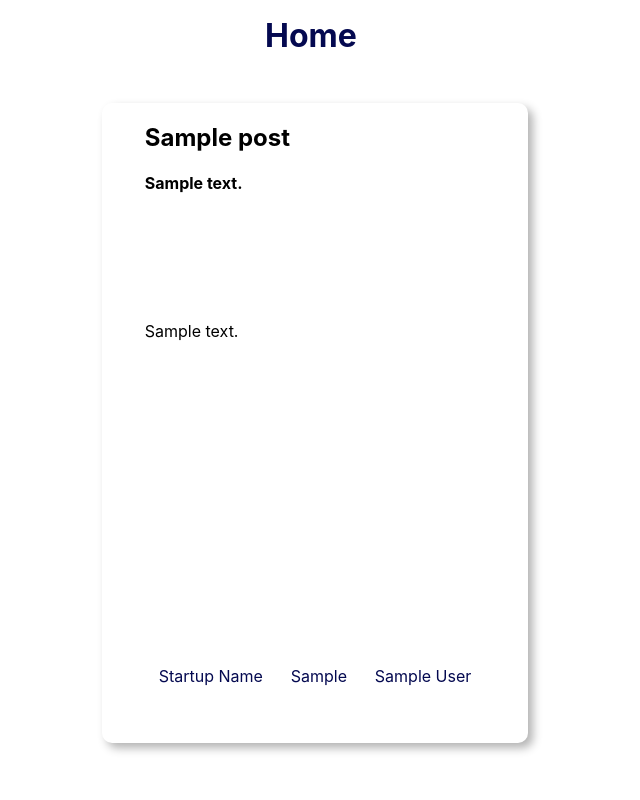
After one commit to becanmccotemig/iris, a PHP site: page /login-register/displayPosts.php in a window 1280 px wide. The commit adds this page. Shown: the whole page, without its empty margins (325-965 px from the left). Run offline with PHP 8.4, Linux system fonts and the light colour scheme; the visitor is signed in with stand-in values (Sample User, id 1); tables that the repository leaves empty or names only in its code hold one stand-in row (values such as "Sample post").

Commit message:
fnc 2 - rebeca costa - página de posts

```diff
--- a/project/design/style.css
+++ b/project/design/style.css
@@ -1,5 +1,3 @@
-
-
 body {
     font-family: "Inter", sans-serif;
     box-sizing: border-box;
@@ -35,3 +33,54 @@ ul {
 .container-header svg {
     fill: white;
 }
+
+h1{
+    width: 100px;
+    margin: 1rem auto;
+    color: #040950;
+}
+
+.card{
+    width: 35%;
+    height: 40rem;
+    margin: 2rem;
+    box-shadow: 5px 5px 10px rgba(0, 0, 0, 0.3);
+    border-radius: 10px;
+    display: flex;
+    display: flex;
+    justify-content: center;
+}
+
+.section{
+    width: 95vw;
+    margin: 0 auto;
+    display: flex;
+    justify-content: space-around;
+    align-content: space-around;
+    flex-wrap: wrap;
+}
+
+.card-container{
+    width: 80%;
+    height: 90%;
+    display: flex;
+    flex-direction: column;
+    justify-content: space-around;
+    align-content: space-around;
+}
+
+.card-post-header{
+    height: 35%;
+}
+
+.card-post-container{
+    height: 60%;
+    overflow-y: scroll;
+}
+
+.card-post-footer{
+    height: 5%;
+    display: flex;
+    justify-content: space-around;
+    color: #040950;
+}
--- /dev/null
+++ b/project/displayPosts.php
@@ -0,0 +1,55 @@
+<?php
+    session_start();
+    if (!isset($_SESSION["user"])) {
+        header("Location: login.php");
+        exit();
+    }
+
+    require_once 'database.php';
+
+    $sql = "SELECT * FROM post";
+    $all_posts = $conn->query($sql);
+
+?>
+
+<!DOCTYPE html>
+<html lang="en">
+<head>
+    <meta charset="UTF-8">
+    <link rel="stylesheet" href="design/style.css">
+    <meta name="viewport" content="width=device-width, initial-scale=1.0">
+    <title>Home</title>
+</head>
+<body>
+    <h1 class="title-home">Home</h1>
+    <section class="section">
+
+        <?php
+            while($row = mysqli_fetch_assoc($all_posts)){
+        ?>
+
+        <div class="card">
+            <div class="card-container">
+                <div class="card-post-header">
+                    <h2 class='card-post-post_title'> <?php echo $row["post_title"]; ?> </h2>
+                    <h4 class='card-post-post_desc'> <?php echo $row["post_description"]; ?> </h4>
+                </div>
+
+                <div class=card-post-container>
+                    <p class='card-post-post_body'> <?php echo $row["post_body"]; ?> </p>
+                </div>
+
+                <div class="card-post-footer">
+                    <p class='card-post-post_startup_name'> Startup Name </p>
+                    <p class='card-post-post_category'> <?php echo $row["post_category"]; ?> </p>
+                    <p class='card-post-post_author'> <?php echo $row["post_author"]; ?> </p>
+                </div>
+            </div>
+        </div>
+        <?php
+            }
+        ?>
+
+    </section>
+</body>
+</html>
--- a/project/indexStartup.php
+++ b/project/indexStartup.php
@@ -74,7 +74,7 @@ $email_startup = $_SESSION["emailStartup"];
             $result = mysqli_query($conn, $query);
 
             if(mysqli_num_rows($result) == 0) {
-                echo "<h1> Voce ainda nao possui nenhum post! </h1>";
+                echo "<h5> Você ainda nao possui nenhum post! </h5>";
             } else {
 
                 echo "<section class='post-container'> ";
```
